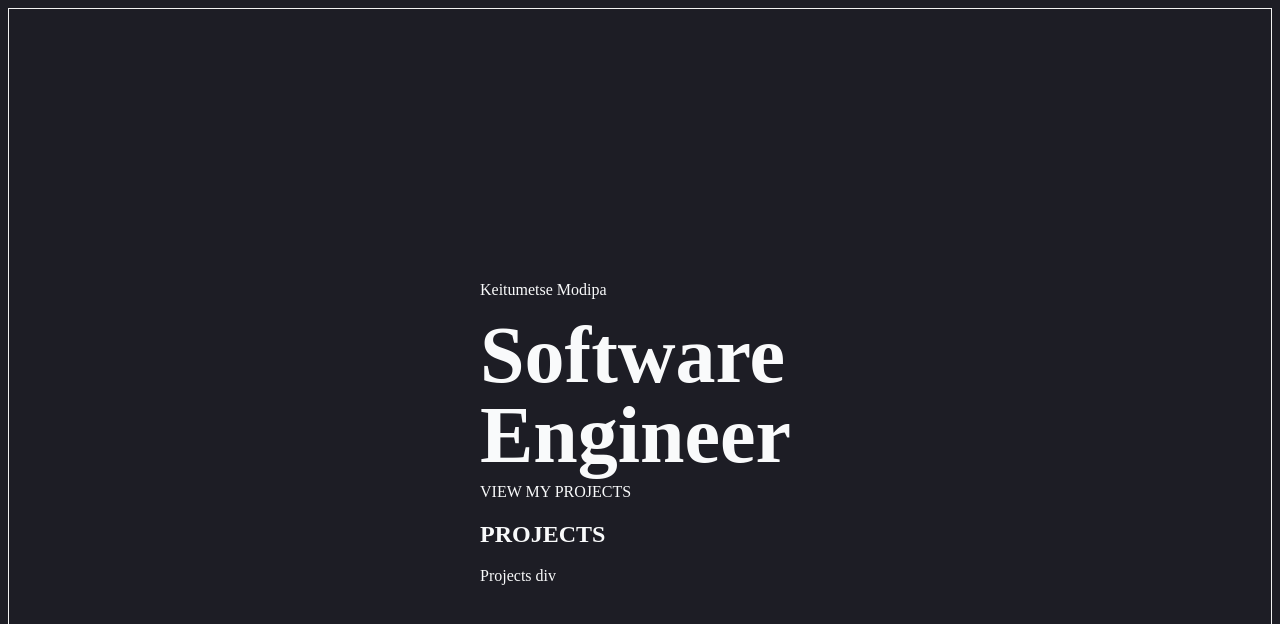
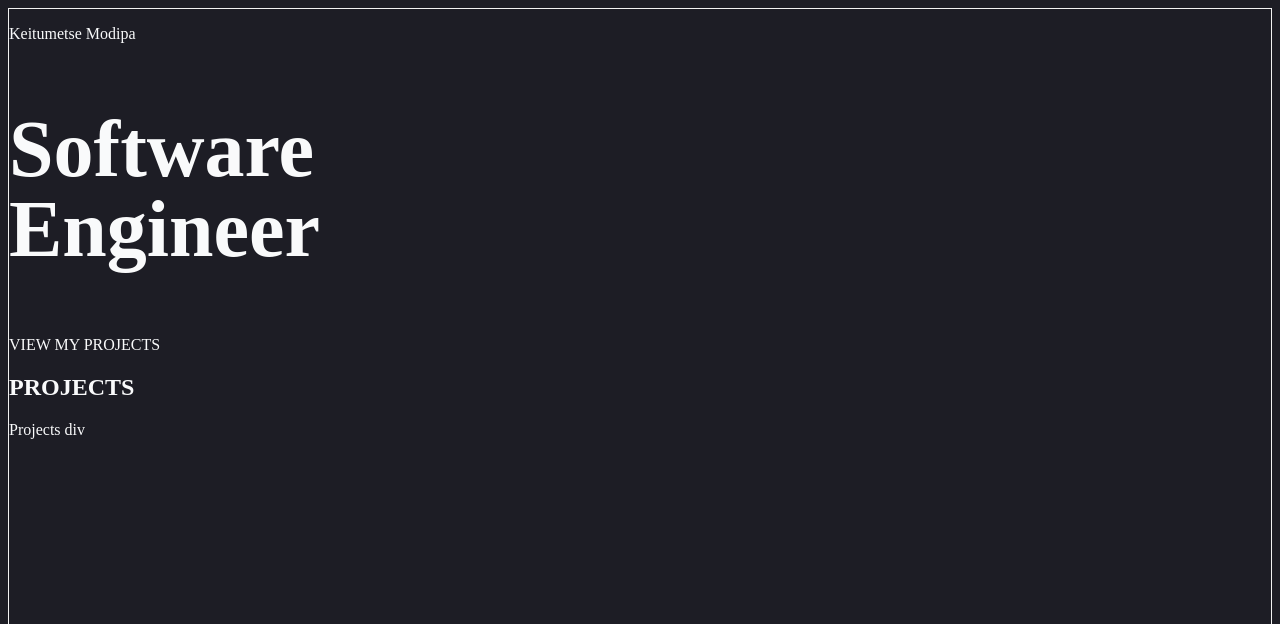
Before and after one commit to Keitumtse14/keitumetse_modipa, a Next.js app: page / in a window 1280 px wide. Shown: the top 624 px of the page. Built offline with nearby package versions, Linux system fonts and the light colour scheme.

Commit message:
reset dislpay grid

```diff
--- a/styles/Home.module.scss
+++ b/styles/Home.module.scss
@@ -1,8 +1,8 @@
 .container {
   display: grid;
-  place-items: center;
+  box-sizing: border-box;
   height: 100vh;
-  padding: 1rem;
-  margin-inline: auto;
+  padding: 0;
+  margin: 0;
   border: hsl(0, 0%, 95%) 0.1rem solid;
 }
--- a/styles/global.scss
+++ b/styles/global.scss
@@ -15,7 +15,7 @@ body {
 
 h1 {
   font-size: clamp(2rem, 1rem + 10vw, 5rem);
-  margin-block: clamp(0.1rem, 0.1rem + 10vw, 0.5rem);
+  // margin-block: clamp(0.1rem, 0.1rem + 10vw, 0.5rem);
   max-width: 8ch;
   line-height: 1;
 }
```
